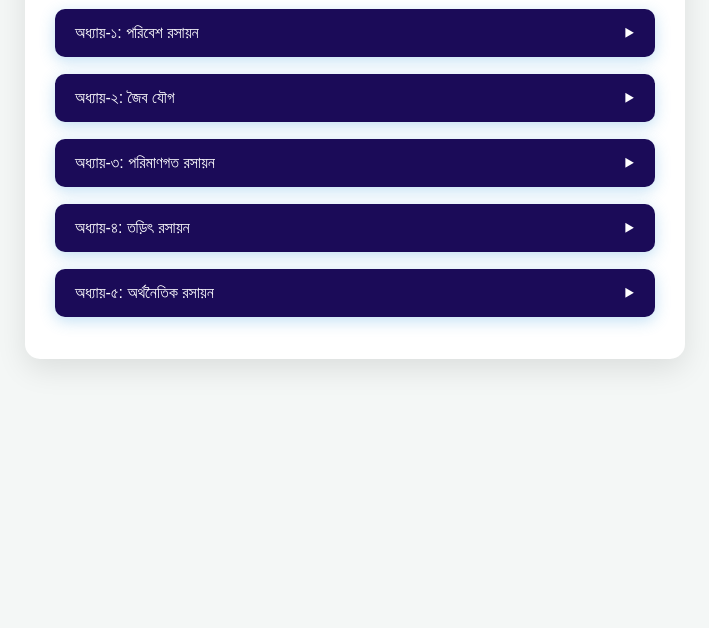
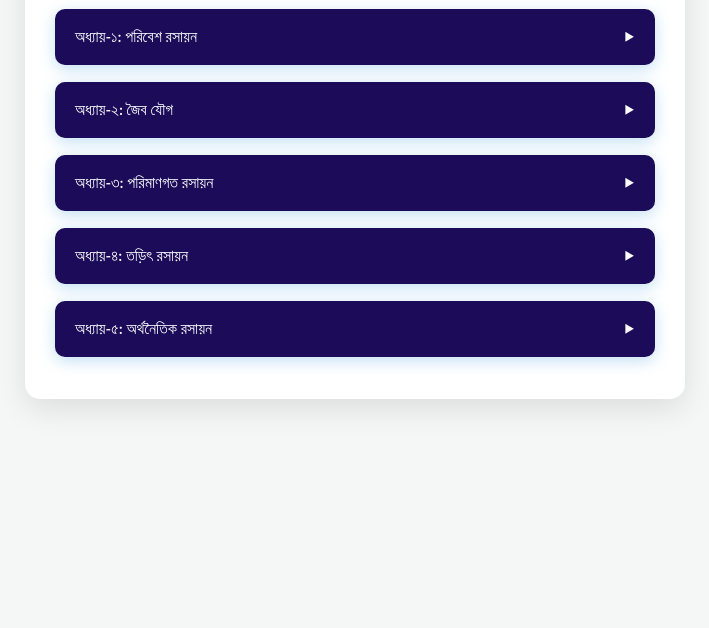
Before and after one commit to medicalprostuti/o, a plain HTML site: page index.html in a window 1280 px wide. Shown: the part 172-800 px from the top of the page, without its empty margins (285-994 px from the left). Drawn offline with Linux system fonts and the light colour scheme.

Commit message:
Update index.html

```diff
--- a/index.html
+++ b/index.html
@@ -20,7 +20,7 @@
 
       .subject-container {
         width: 90%;
-        max-width: 600px; /* Increased width slightly */
+        max-width: 600px;
         background: #ffffff;
         padding: 25px 30px;
         border-radius: 15px;
@@ -55,6 +55,7 @@
         justify-content: space-between;
         align-items: center;
         box-shadow: 0 4px 15px rgba(52, 152, 219, 0.3);
+        font-family: "Hind Siliguri", sans-serif;
       }
 
       .dropdown-btn:hover {
@@ -62,7 +63,7 @@
       }
 
       .dropdown-btn:active {
-        transform: scale(0.99); /* Slight press effect */
+        transform: scale(0.99);
       }
 
       /* Arrow Icon using a pseudo-element */
@@ -70,7 +71,7 @@
         content: "▶";
         font-size: 12px;
         transform: rotate(0deg);
-        transition: transform 0.4s cubic-bezier(0.68, -0.55, 0.27, 1.55); /* Bouncy effect */
+        transition: transform 0.4s cubic-bezier(0.68, -0.55, 0.27, 1.55);
       }
 
       /* Rotate arrow when dropdown is active/open */
@@ -81,20 +82,15 @@
       /* --- Dropdown Content & Animation --- */
       .dropdown-content {
         background-color: #f9f9f9;
-        /* Hide content by default */
         max-height: 0;
         overflow: hidden;
         margin-top: 5px;
         border-radius: 10px;
         box-shadow: inset 0 3px 8px rgba(0, 0, 0, 0.05);
-        /* Smooth transition for the slide-down effect */
-        transition: max-height 0.8s ease-in-out; /* Slightly slower for longer lists */
+        transition: max-height 0.8s ease-in-out;
       }
 
-      /* Class added by JavaScript to show the content */
       .dropdown-content.show {
-        /* Increased max-height to accommodate 60+ topics.
-       This value should be larger than the height of your longest topic list. */
         max-height: 2000px;
       }
 
@@ -106,6 +102,7 @@
         display: block;
         transition: background-color 0.2s ease, padding-left 0.2s ease;
         border-bottom: 1px solid #e0e0e0;
+        font-family: "Hind Siliguri", sans-serif;
       }
 
       .dropdown-content a:last-child {
@@ -121,18 +118,17 @@
   </head>
   <body>
     <div class="subject-container" id="subject-menu">
-      <h1>কেমিস্ট্রি ২য় পত্র</h1>
-      <!-- The dropdown menu will be dynamically generated here -->
+      <h1>কেমিস্ট্রি ২য় পত্র</h1>
     </div>
 
     <script>
       const chaptersData = [
         {
           id: "ch1",
-          title: "অধ্যায়-১: পরিবেশ রসায়ন",
+          title: "অধ্যায়-১: পরিবেশ রসায়ন",
           topics: [
             {
-              title: "১.১ - বায়ুমন্ডলের গঠণ, ঘুর্নিঝড় ও জ্বলোচ্ছাস",
+              title: "১.১ - বায়ুমন্ডলের গঠণ, ঘুর্নিঝড় ও জ্বলোচ্ছাস",
               url: "https://medicalprostuti.github.io/o1/",
             },
             {
@@ -140,7 +136,7 @@
               url: "https://medicalprostuti.github.io/o2/",
             },
             {
-              title: "১.৩ - গ্যাসীয় সূত্র সমূহ",
+              title: "১.৩ - গ্যাসীয় সূত্র সমূহ",
               url: "https://medicalprostuti.github.io/o3/",
             },
             {
@@ -160,7 +156,7 @@
               url: "https://medicalprostuti.github.io/o7/",
             },
             {
-              title: "১.৮ - বায়ু দূষণ",
+              title: "১.৮ - বায়ু দূষণ",
               url: "https://medicalprostuti.github.io/o8/",
             },
             {
@@ -195,7 +191,7 @@
         },
         {
           id: "ch2",
-          title: "অধ্যায়-২: জৈব যৌগ",
+          title: "অধ্যায়-২: জৈব যৌগ",
           topics: [
             {
               title: "২.১ - ভুমিকা ও কার্বনের বিশিষ্টতা",
@@ -210,7 +206,7 @@
               url: "https://medicalprostuti.github.io/o18/",
             },
             {
-              title: "২.৪ - সমগোত্রীয় শ্রেণী ও কার্যকরী মূলক",
+              title: "২.৪ - সমগোত্রীয় শ্রেণী ও কার্যকরী মূলক",
               url: "https://medicalprostuti.github.io/o19/",
             },
             {
@@ -226,7 +222,7 @@
               url: "https://medicalprostuti.github.io/o22/",
             },
             {
-              title: "২.৮ - জৈব যৌগের বিক্রিয়া কৌশল",
+              title: "২.৮ - জৈব যৌগের বিক্রিয়া কৌশল",
               url: "https://medicalprostuti.github.io/o23/",
             },
             {
@@ -258,7 +254,7 @@
               url: "https://medicalprostuti.github.io/o30/",
             },
             {
-              title: "২.১৬ - অ্যামিন ও ডায়াজোনিয়াম লবন",
+              title: "২.১৬ - অ্যামিন ও ডায়াজোনিয়াম লবন",
               url: "https://medicalprostuti.github.io/o31/",
             },
             {
@@ -290,7 +286,7 @@
               url: "https://medicalprostuti.github.io/o38/",
             },
             {
-              title: "২.২৪ - জৈব যৌগের বিশুদ্ধতা নির্নয়",
+              title: "২.২৪ - জৈব যৌগের বিশুদ্ধতা নির্নয়",
               url: "https://medicalprostuti.github.io/o39/",
             },
             {
@@ -309,10 +305,10 @@
         },
         {
           id: "ch3",
-          title: "অধ্যায়-৩: পরিমাণগত রসায়ন",
+          title: "অধ্যায়-৩: পরিমাণগত রসায়ন",
           topics: [
             {
-              title: "৩.১ - রাসায়নিক গণনা ও গ্যাসের মোলার আয়তন",
+              title: "৩.১ - রাসায়নিক গণনা ও গ্যাসের মোলার আয়তন",
               url: "https://medicalprostuti.github.io/o43/",
             },
             {
@@ -324,11 +320,11 @@
               url: "https://medicalprostuti.github.io/o45/",
             },
             {
-              title: "৩.৪ - জারন বিজারন বিক্রিয়া",
+              title: "৩.৪ - জারন বিজারন বিক্রিয়া",
               url: "https://medicalprostuti.github.io/o46/",
             },
             {
-              title: "৩.৫ - দ্রবণের ঘনমাত্রা নির্নয়ে বিয়ার্ট লিবার্টের সূত্র",
+              title: "৩.৫ - দ্রবণের ঘনমাত্রা নির্নয়ে বিয়ার্ট লিবার্টের সূত্র",
               url: "https://medicalprostuti.github.io/o47/",
             },
             {
@@ -344,36 +340,36 @@
 
         {
           id: "ch4",
-          title: "অধ্যায়-৪: তড়িৎ রসায়ন",
+          title: "অধ্যায়-৪: তড়িৎ রসায়ন",
           topics: [
             {
-              title: "৪.১ -তড়িৎ পরিবাহী ও এর প্রকারভেদ",
+              title: "৪.১ -তড়িৎ পরিবাহী ও এর প্রকারভেদ",
               url: "https://medicalprostuti.github.io/o50/",
             },
             {
-              title: "৪.২ - তড়িৎ বিশ্লেষণ ও তড়িৎ বিশ্লেষ্যের পরিবাহিতা",
+              title: "৪.২ - তড়িৎ বিশ্লেষণ ও তড়িৎ বিশ্লেষ্যের পরিবাহিতা",
               url: "https://medicalprostuti.github.io/o51/",
             },
             {
-              title: "৪.৩ - ফ্যারাডের তড়িৎ বিশ্লেষণ সূত্র",
+              title: "৪.৩ - ফ্যারাডের তড়িৎ বিশ্লেষণ সূত্র",
               url: "https://medicalprostuti.github.io/o52/",
             },
             {
-              title: "৪.৪ - ধাতুর সক্রীয়তা সিরিজ ও তড়িৎ রাসায়নিক সিরিজ",
+              title: "৪.৪ - ধাতুর সক্রীয়তা সিরিজ ও তড়িৎ রাসায়নিক সিরিজ",
               url: "https://medicalprostuti.github.io/o53/",
             },
             {
               title:
-                "৪.৫ - তড়িৎদ্বার বিভব, কোষ বিভব ও জারন-বিজারন অর্ধবিক্রিয়া",
+                "৪.৫ - তড়িৎদ্বার বিভব, কোষ বিভব ও জারন-বিজারন অর্ধবিক্রিয়া",
               url: "https://medicalprostuti.github.io/o54/",
             },
             {
-              title: "৪.৬ - তড়িৎদ্বার ও অর্ধকোষ",
+              title: "৪.৬ - তড়িৎদ্বার ও অর্ধকোষ",
               url: "https://medicalprostuti.github.io/o55/",
             },
 
             {
-              title: "৪.৭ - তড়িৎ কোষ",
+              title: "৪.৭ - তড়িৎ কোষ",
               url: "https://medicalprostuti.github.io/o56/",
             },
             {
@@ -381,7 +377,7 @@
               url: "https://medicalprostuti.github.io/o57/",
             },
             {
-              title: "৪.৯ - ফুয়েল সেল ও এর প্রকারভেদ",
+              title: "৪.৯ - ফুয়েল সেল ও এর প্রকারভেদ",
               url: "https://medicalprostuti.github.io/o58/",
             },
             {
@@ -393,7 +389,7 @@
 
         {
           id: "ch5",
-          title: "অধ্যায়-৫: অর্থনৈতিক রসায়ন",
+          title: "অধ্যায়-৫: অর্থনৈতিক রসায়ন",
           topics: [
             {
               title: "৫.১ - জ্বালানি সম্পদ ও প্রকারভেদ",
@@ -404,11 +400,11 @@
               url: "https://medicalprostuti.github.io/o61/",
             },
             {
-              title: "৫.৩ - বাংলাদেশের কয়লা শিল্প",
+              title: "৫.৩ - বাংলাদেশের কয়লা শিল্প",
               url: "https://medicalprostuti.github.io/o62/",
             },
             {
-              title: "৫.৪ -ইউরিয়া সার উৎপাদনের মূলনীতি",
+              title: "৫.৪ -ইউরিয়া সার উৎপাদনের মূলনীতি",
               url: "https://medicalprostuti.github.io/o63/",
             },
             {
@@ -428,7 +424,7 @@
               url: "https://medicalprostuti.github.io/o67/",
             },
             {
-              title: "৫.৯ - চামড়া টেনিং এর মূলনীতি",
+              title: "৫.৯ - চামড়া টেনিং এর মূলনীতি",
               url: "https://medicalprostuti.github.io/o68/",
             },
             {
@@ -445,31 +441,23 @@
             },
           ],
         },
-
-        // Add more chapters as needed
       ];
 
       document.addEventListener("DOMContentLoaded", function () {
         const menuContainer = document.getElementById("subject-menu");
 
-        // --- 1. Function to Generate the Menu ---
         function generateMenu() {
-          // Loop through each chapter in the data object
           chaptersData.forEach((chapter) => {
-            // Create the main container for the dropdown
             const dropdownDiv = document.createElement("div");
             dropdownDiv.className = "dropdown";
 
-            // Create the button for the chapter
             const button = document.createElement("button");
             button.className = "dropdown-btn";
             button.textContent = chapter.title;
 
-            // Create the container for the topics
             const contentDiv = document.createElement("div");
             contentDiv.className = "dropdown-content";
 
-            // Loop through the topics for the current chapter
             chapter.topics.forEach((topic) => {
               const link = document.createElement("a");
               link.textContent = topic.title;
@@ -477,16 +465,12 @@
               contentDiv.appendChild(link);
             });
 
-            // Assemble the parts
             dropdownDiv.appendChild(button);
             dropdownDiv.appendChild(contentDiv);
-
-            // Add the completed dropdown to the main container
             menuContainer.appendChild(dropdownDiv);
           });
         }
 
-        // --- 2. Function to Add Event Listeners ---
         function attachEventListeners() {
           const allDropdownBtns =
             menuContainer.querySelectorAll(".dropdown-btn");
@@ -494,18 +478,14 @@
           allDropdownBtns.forEach((btn) => {
             btn.addEventListener("click", function (event) {
               const currentContent = this.nextElementSibling;
-              const isAlreadyOpen = this.classList.contains("active");
 
-              // First, close all other dropdowns
               allDropdownBtns.forEach((otherBtn) => {
                 if (otherBtn !== this) {
-                  // Don't close the one we are interacting with yet
                   otherBtn.classList.remove("active");
                   otherBtn.nextElementSibling.classList.remove("show");
                 }
               });
 
-              // Toggle the clicked dropdown
               this.classList.toggle("active");
               currentContent.classList.toggle("show");
 
@@ -513,9 +493,7 @@
             });
           });
 
-          // Optional: Close dropdowns if clicking outside
           window.addEventListener("click", function (event) {
-            // Check if the click was outside of any dropdown button
             if (!event.target.matches(".dropdown-btn")) {
               allDropdownBtns.forEach((btn) => {
                 btn.classList.remove("active");
@@ -525,7 +503,6 @@
           });
         }
 
-        // --- 3. Initialize the Menu ---
         generateMenu();
         attachEventListeners();
       });
```
